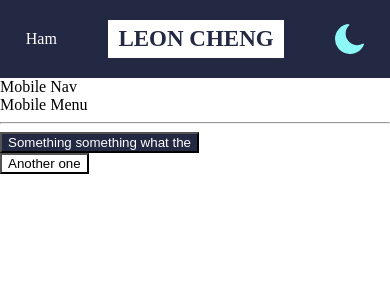
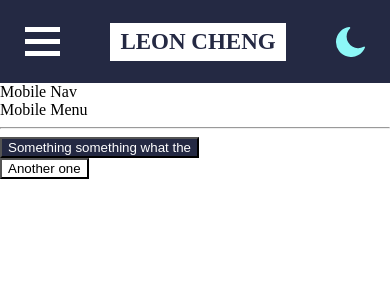
Before and after one commit to leoncheng57/redesigned-broccoli, a React app: page / in a window 390 px wide. Shown: the top 300 px of the page. Built offline with nearby package versions, Linux system fonts and the light colour scheme; a web font is replaced by a local one.

Commit message:
hamburger icon

```diff
--- a/src/components/Navbar/MobileNav/MobileNav.js
+++ b/src/components/Navbar/MobileNav/MobileNav.js
@@ -21,16 +21,27 @@ const MobileNavContainer = styled.div`
     }
 
     #Hamburger {
+        .patty {
+            width: 35px;
+            height: 5px;
+            background-color: white;
+            margin: 7px 0;
+        }
     }
-
-
+    #Hamburger:active {
+        opacity: 0.4;
+    }
 `;
 
 export default (props) => {
     return (
         <ThemeProvider theme={props.theme}>
             <MobileNavContainer>
-                <div id="Hamburger">Ham</div>
+                <div id="Hamburger">
+                    <div className="patty"></div>
+                    <div className="patty"></div>
+                    <div className="patty"></div>
+                </div>
                 <div id="NameBox">
                     LEON CHENG
                 </div>
```
